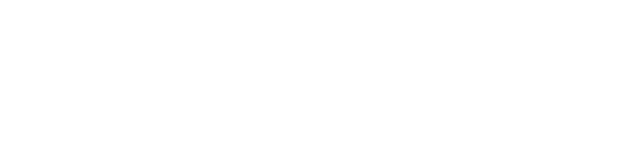
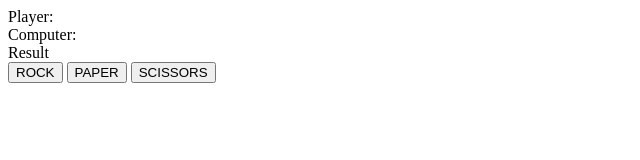
Before and after one commit to Nylti1/top-foundations-rock-paper-scissors, a plain HTML site: page index.html in a window 1280 px wide. Shown: the whole page, without its empty margins (0-640 px from the left). Drawn offline with Linux system fonts and the light colour scheme.

Commit message:
Avanzar con HTML

```diff
--- a/index.html
+++ b/index.html
@@ -7,5 +7,15 @@
     <script defer src="script.js"></script>
     <title>Document</title>
   </head>
-  <body></body>
+  <body>
+    <div class="game-container">
+      <div class="choice-text" id="player-text">Player:</div>
+      <div class="choice-text" id="computer-text">Computer:</div>
+      <div class="choice-text" id="result-text">Result</div>
+    </div>
+
+    <button class="buttons">ROCK</button>
+    <button class="buttons">PAPER</button>
+    <button class="buttons">SCISSORS</button>
+  </body>
 </html>
```
